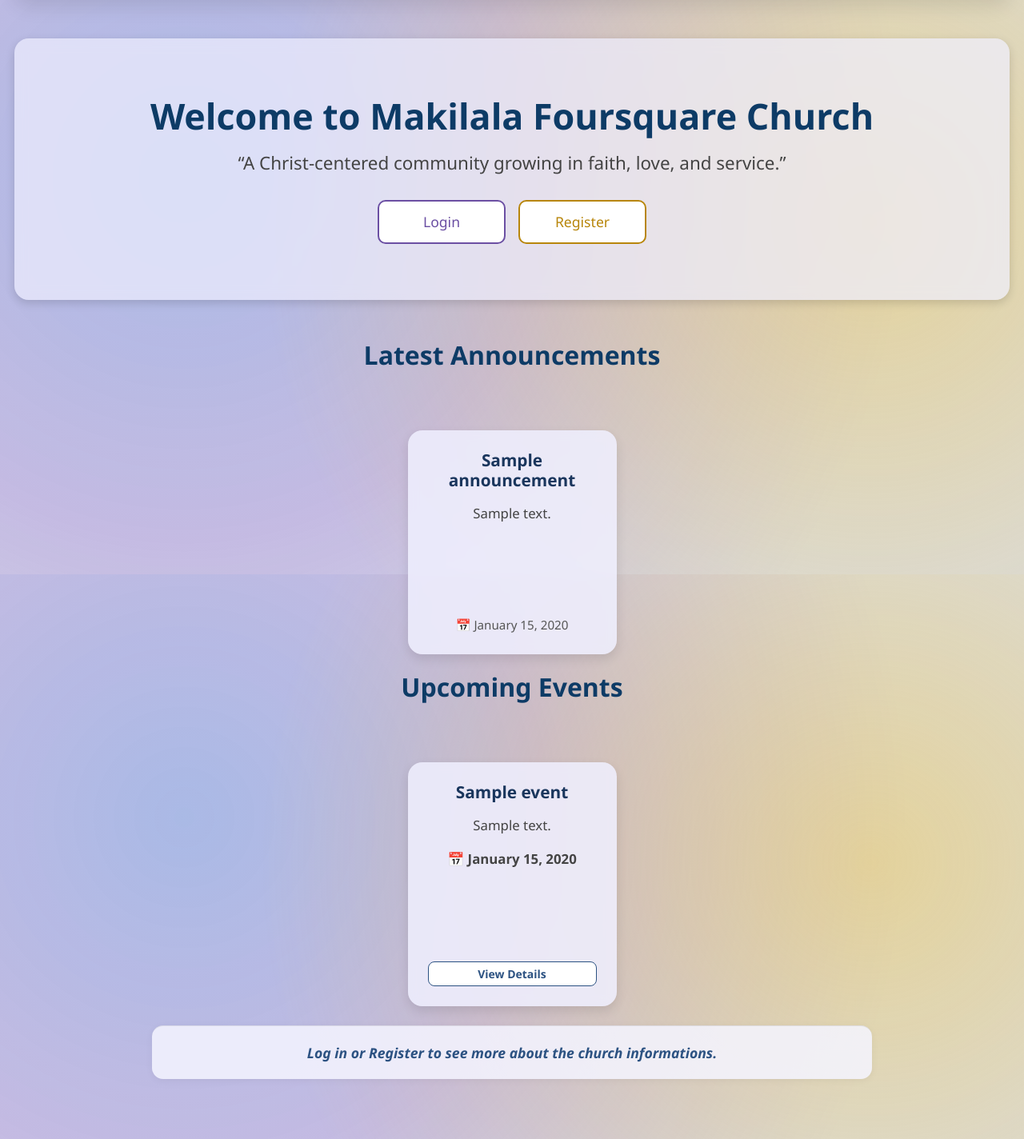
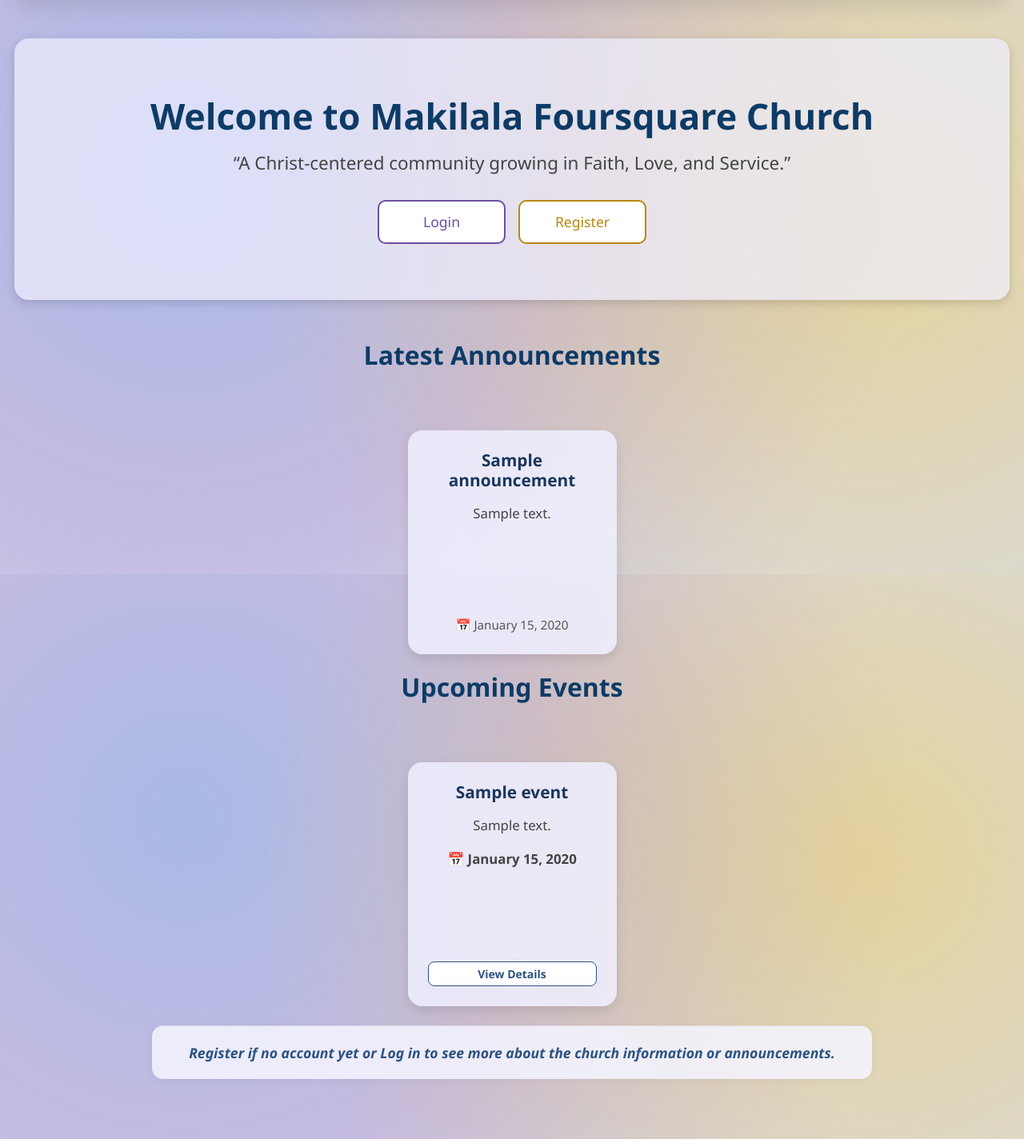
Before and after one commit to Kenn22749/foursquare_church, a Django app: page / in a window 1280 px wide. Shown: the part 82-1506 px from the top of the page at 80% size. Run offline with Django 5.2, Linux system fonts and the light colour scheme; tables that the repository leaves empty hold one stand-in row (values such as "Sample post").

Commit message:
UI fixes: small fixes

```diff
--- a/main/templates/events/detail.html
+++ b/main/templates/events/detail.html
@@ -121,7 +121,7 @@
       {% if user.is_authenticated %}
         <a class="btn-register" href="{% url 'events-register' event.pk %}">Register</a>
       {% else %}
-        <a class="btn-login" href="{% url 'login' %}">Login to Register</a>
+        <a class="btn-login" href="{% url 'login' %}">Login/Register to view</a>
       {% endif %}
     </div>
   </div>
--- a/main/templates/members/home.html
+++ b/main/templates/members/home.html
@@ -150,7 +150,7 @@ body {
 <!-- 🌟 Hero Section -->
 <div class="hero">
   <h1>Welcome to Makilala Foursquare Church</h1>
-  <p>“A Christ-centered community growing in faith, love, and service.”</p>
+  <p>“A Christ-centered community growing in Faith, Love, and Service.”</p>
 
   {% if user.is_authenticated %}
     <a href="{% url 'dashboard' %}" class="btn btn-primary btn-lg mt-3">Go to Dashboard</a>
@@ -210,7 +210,7 @@ body {
 <!-- 🦶 Footer Message (only for guests) -->
 {% if not user.is_authenticated %}
   <div class="footer-message">
-    <em>Log in or Register to see more about the church informations.</em>
+    <em>Register if no account yet or Log in to see more about the church information or announcements.</em>
   </div>
 {% endif %}
 {% endblock %}
```
Also changed, not shown: 1 other file.
